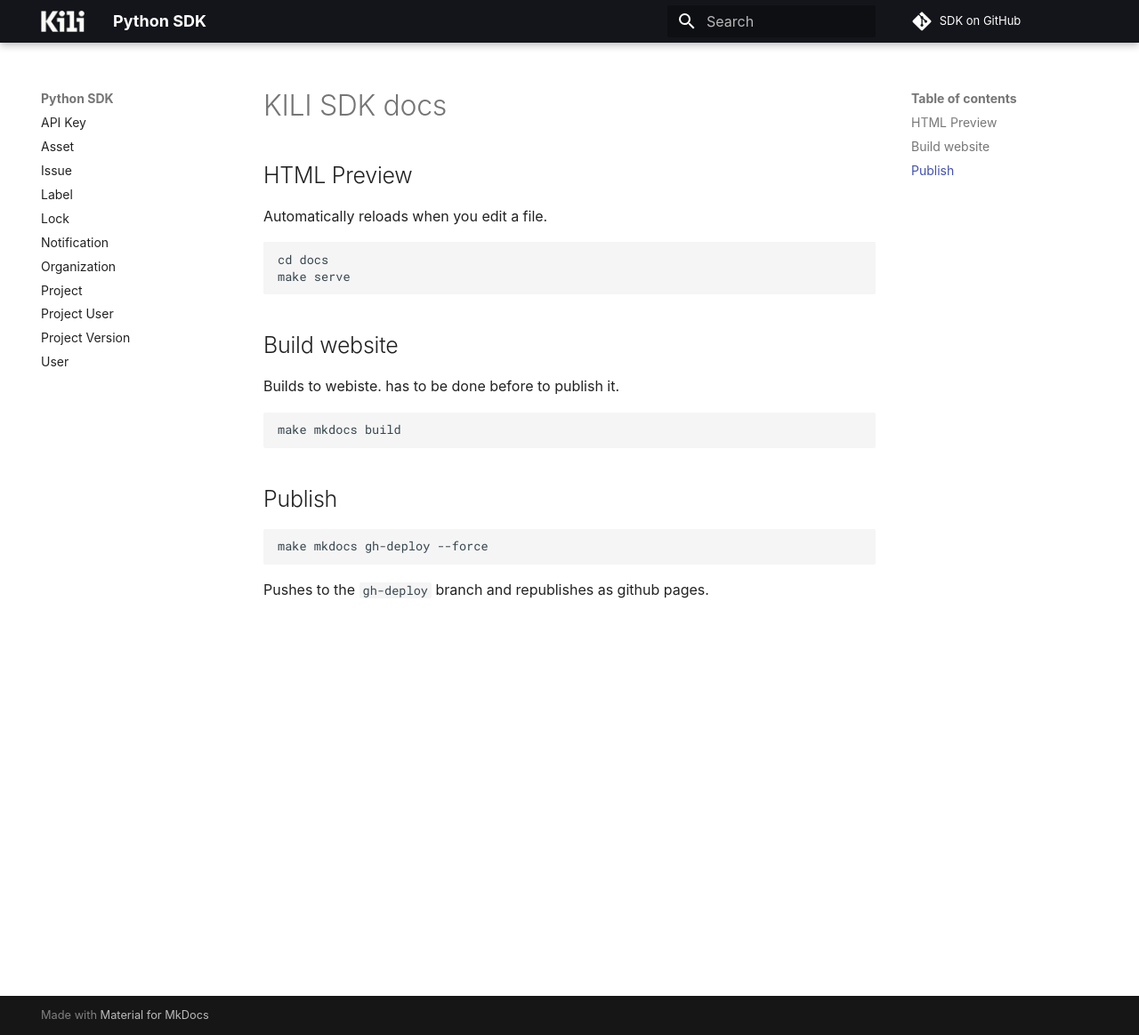
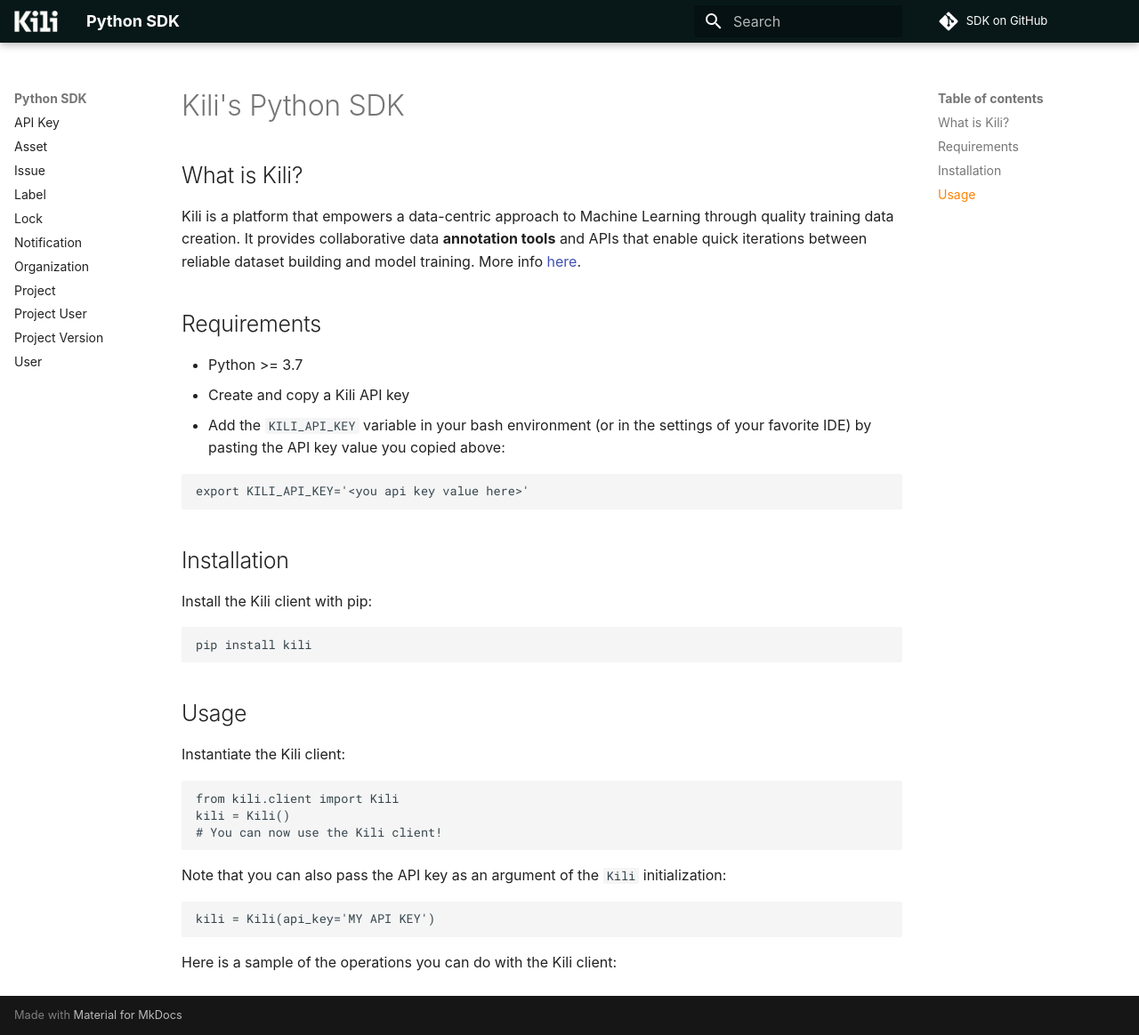
Before and after one commit to kili-technology/kili-python-sdk, an MkDocs documentation site: the page built from docs/index.md, in a window 1280 px wide and 1164 px high. Shown: the whole window at 89% size. Built offline with MkDocs 1.6.1 and Material for MkDocs 9.7.7, drawn with Linux system fonts in a browser that asks for light colours; some web fonts are replaced; comment, search, counter and statistics services are not loaded; the version menu is left out.

Commit message:
feat(ML-248): add versionning with mike and change colors

````diff
--- a/docs/README.md
+++ b/docs/README.md
@@ -1,26 +1,63 @@
 # KILI SDK docs
+
+The Kili SDK doc is created with [Material for MkDocs](https://squidfunk.github.io/mkdocs-material/), a theme for MkDocs which is a static site generator geared towards technical project documentation.
+The webiste is hosted in Github Pages [here](https://kili-technology.github.io/kili-playground/)
+
+## install dependencies:
+
+```
+pip install -r requirements.txt
+```
 
 ## HTML Preview
 
 Automatically reloads when you edit a file.
 
 ```
-cd docs
-make serve
+mike serve
 ```
 
-## Build website
-
-Builds to webiste. has to be done before to publish it.
+## List all versions
 
 ```
-make mkdocs build
+mike list
 ```
 
-## Publish
+## create a new version
 
 ```
-make mkdocs gh-deploy --force
+mike deploy [version: X.XX] [alias]...
 ```
 
-Pushes to the `gh-deploy` branch and republishes as github pages.
+The version with the tag `latest` will always be opened by default when asking for the root url of the doc
+If you push the last version, please put `lastest` as alias and overwrite the previous version alias with:
+
+```
+mike deploy --update-aliases [version: X.XX] latest
+```
+
+## Publish the doc to the website
+
+The documentation website is hosted on Github Pages based in the files on the branch `gh-pages` of Kili SDK.
+To push a new documentation to the website, just deploy the new version on the branch `gh-pages` by adding the `--push` argument to the deploy command:
+
+```
+mike deploy --push [version: X.XX] [alias]...
+```
+
+or by updating the alias:
+
+```
+mike deploy --push --update-aliases [version: X.XX] latest
+```
+
+## Delete a version:
+
+```
+mike delete [version-or-alias]...
+```
+
+## Troubleshooting
+
+Read the Mike docs here: https://github.com/jimporter/mike
+Read the Material for MK docs here: https://squidfunk.github.io/mkdocs-material/getting-started/
--- /dev/null
+++ b/docs/index.md
@@ -0,0 +1,41 @@
+# Kili's Python SDK
+
+## What is Kili?
+
+Kili is a platform that empowers a data-centric approach to Machine Learning through quality training data creation. It provides collaborative data **annotation tools** and APIs that enable quick iterations between reliable dataset building and model training. More info [here](https://kili-technology.com/product/label-annotate).
+
+## Requirements
+
+- Python >= 3.7
+- Create and copy a Kili API key
+- Add the `KILI_API_KEY` variable in your bash environment (or in the settings of your favorite IDE) by pasting the API key value you copied above:
+
+```bash
+export KILI_API_KEY='<you api key value here>'
+```
+
+## Installation
+
+Install the Kili client with pip:
+
+```bash
+pip install kili
+```
+
+## Usage
+
+Instantiate the Kili client:
+
+```python
+from kili.client import Kili
+kili = Kili()
+# You can now use the Kili client!
+```
+
+Note that you can also pass the API key as an argument of the `Kili` initialization:
+
+```python
+kili = Kili(api_key='MY API KEY')
+```
+
+Here is a sample of the operations you can do with the Kili client:
--- /dev/null
+++ b/docs/requirements.txt
@@ -0,0 +1,3 @@
+mkdocs-material
+mkdocstrings
+mike
--- a/docs/stylesheets/extra.css
+++ b/docs/stylesheets/extra.css
@@ -1,5 +1,26 @@
+[data-md-color-scheme='kili'] {
+  /* general colors */
+  --md-default-bg-color: white;
+  --md-default-fg-color: #081819;
+  --md-primary-fg-color: #081819;
+  --md-primary-bg-color: white;
+  --md-accent-fg-color: #ff8200;
+}
+
 div.doc-contents:not(.first) {
   padding-left: 25px;
   border-left: 4px solid rgba(230, 230, 230);
   margin-bottom: 80px;
 }
+
+.md-nav__item .md-nav__link--active {
+  color: var(--md-accent-fg-color);
+}
+
+.md-grid {
+  max-width: 72rem;
+}
+
+.md-sidebar--primary {
+  max-width: 180px;
+}
--- a/mkdocs.yml
+++ b/mkdocs.yml
@@ -41,13 +41,19 @@
               - '!^__' # exclude all members starting with __
       watch:
         - kili
+  - mike:
+      version_selector: true
+
+##versionning
+extra:
+  version:
+    provider: mike
 
 ## Theme and Design
 theme:
   name: 'material'
   palette:
-    primary: black
-    accent: deep purple
+    scheme: kili
   logo: assets/kili_logo.png
   favicon: assets/kili_favicon.ico
   language: en
````
Also changed, not shown: 4 other files.
